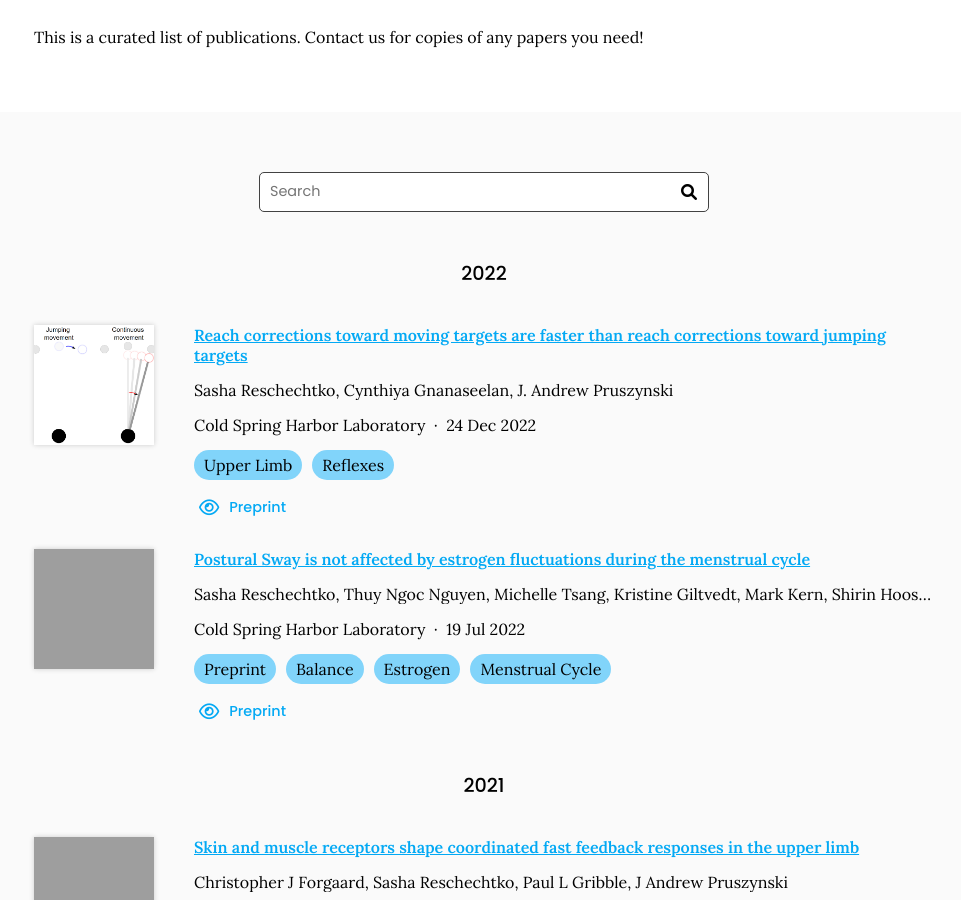
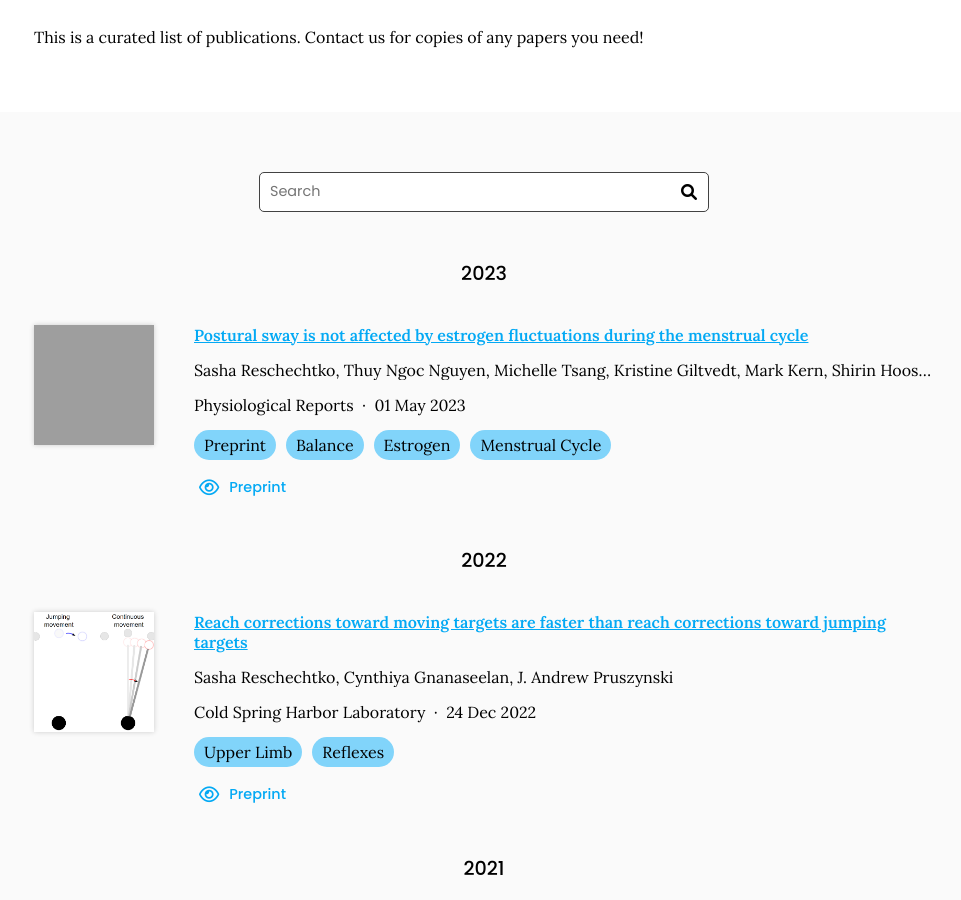
Before and after one commit to sensationinmotion/sensationinmotion.github.io, a Jekyll site: the page built from research/index.md, in a window 1280 px wide and 900 px high, scrolled down 235 px. Shown: the whole window, without its empty margins (156-1117 px from the left). Built offline with Jekyll 4.4.1, drawn with Linux system fonts in a browser that asks for light colours; grey boxes are pictures that could not be loaded.

Commit message:
Generate citations

```diff
--- a/_data/citations.yaml
+++ b/_data/citations.yaml
@@ -334,8 +334,8 @@
   - Fingers
   - Variability
   - Perturbation
-- id: doi:10.1101/2022.07.18.500469
-  title: Postural Sway is not affected by estrogen fluctuations during the menstrual
+- id: doi:10.14814/phy2.15693
+  title: Postural sway is not affected by estrogen fluctuations during the menstrual
     cycle
   authors:
   - Sasha Reschechtko
@@ -344,10 +344,10 @@
   - Kristine Giltvedt
   - Mark Kern
   - Shirin Hooshmand
-  publisher: Cold Spring Harbor Laboratory
-  date: '2022-07-19'
-  link: https://doi.org/gqh75t
-  image: https://www.biorxiv.org/sites/default/files/site_logo/bioRxiv_logo_homepage.png
+  publisher: Physiological Reports
+  date: '2023-05-01'
+  link: https://doi.org/gr8755
+  image: https://physoc.onlinelibrary.wiley.com/cms/asset/f94cd2c5-86c4-4ff5-aec0-c9f34be2a651/phy2.v11.10.cover.jpg
   tags:
   - Preprint
   - Balance
```
